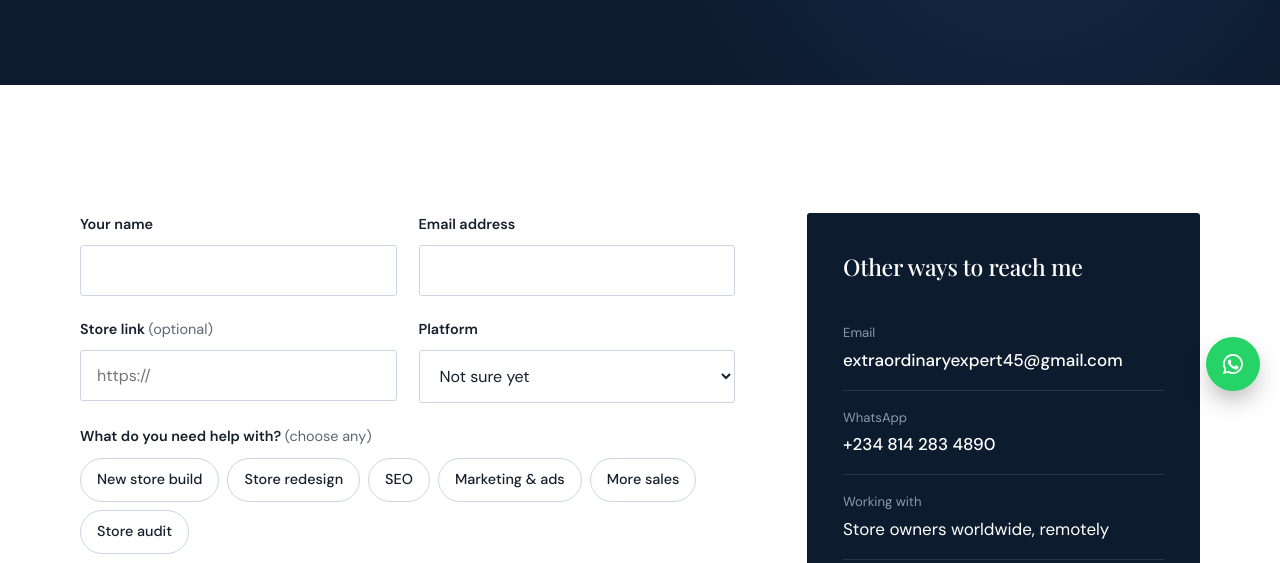
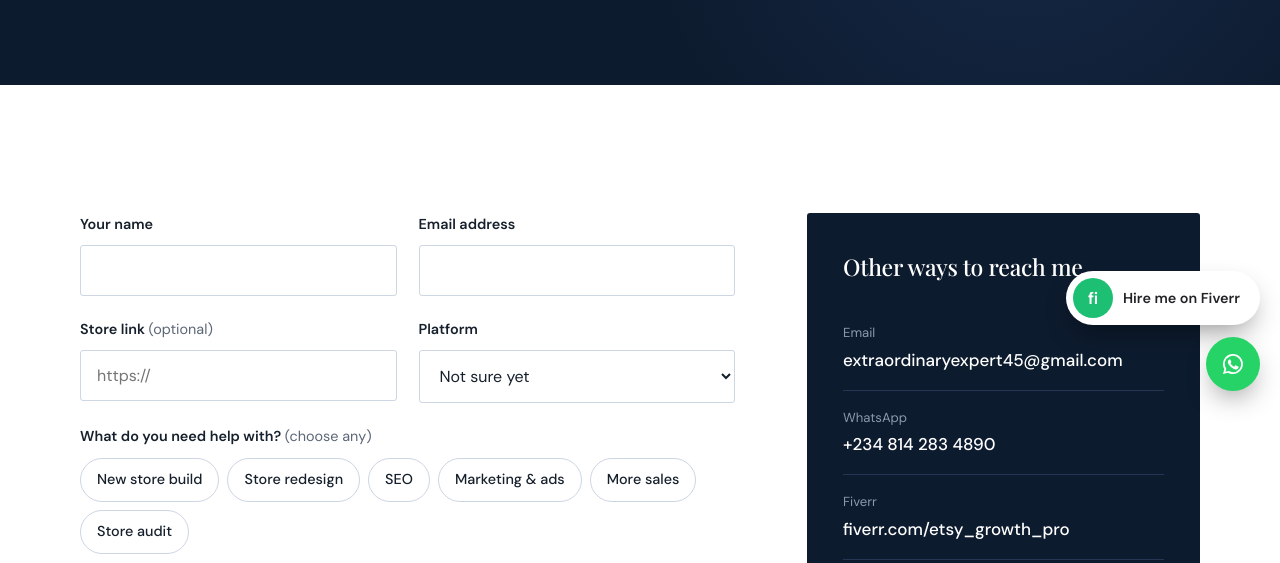
Before and after one commit to ecomgrowthpro/ecomgrowthpro.github.io, a plain HTML site: page contact.html in a window 1280 px wide. Shown: the part 389-952 px from the top of the page. Drawn offline with nearby package versions, Linux system fonts and the light colour scheme; a web font is replaced by a local one.

Commit message:
Add Fiverr button and links
Co-Authored-By: Claude Opus 5.5 <noreply@anthropic.com>
Claude-Session: https://claude.ai/code/session_018GTajF4gVAoungKtsmMjzM

```diff
--- a/assets/css/style.css
+++ b/assets/css/style.css
@@ -756,3 +756,22 @@ body.menu-open { overflow: hidden; }
 .award-badges { display: flex; flex-wrap: wrap; gap: 12px; margin-top: 28px; }
 .award-badge { display: flex; gap: 12px; align-items: center; border: 1px solid var(--line-dark); border-radius: 40px; padding: 8px 18px 8px 10px; font-size: .9rem; }
 .award-badge i { width: 30px; height: 30px; border-radius: 50%; background: var(--gold); color: var(--white); display: grid; place-items: center; font-style: normal; font-weight: 700; font-size: .75rem; }
+
+/* Fiverr floating button, stacked above WhatsApp */
+.fiverr-float {
+  position: fixed; right: 20px; bottom: 86px; z-index: 90;
+  display: flex; align-items: center; gap: 10px; height: 54px; padding: 0 20px 0 7px;
+  background: #FFFFFF; color: #222325; border-radius: 40px; text-decoration: none;
+  font: 600 .9rem var(--sans); box-shadow: 0 12px 28px -8px rgba(0,0,0,.45);
+  transition: transform .25s var(--ease);
+}
+.fiverr-float:hover { transform: translateY(-3px); }
+.fiverr-float .fi {
+  width: 40px; height: 40px; border-radius: 50%; background: #1DBF73; color: #FFFFFF;
+  display: grid; place-items: center; font: 700 1.05rem/1 var(--sans); letter-spacing: -.02em;
+}
+@media (max-width: 640px) {
+  .fiverr-float { padding: 0; width: 54px; justify-content: center; background: #1DBF73; }
+  .fiverr-float .fi { width: auto; height: auto; background: none; font-size: 1.25rem; }
+  .fiverr-float .fl { display: none; }
+}
--- a/assets/js/main.js
+++ b/assets/js/main.js
@@ -6,7 +6,8 @@
 const SITE = {
   email: "extraordinaryexpert45@gmail.com", // your business email
   whatsapp: "2348142834890",                // WhatsApp number, country code first, digits only
-  whatsappDisplay: "+234 814 283 4890"      // how the number is shown on the page
+  whatsappDisplay: "+234 814 283 4890",     // how the number is shown on the page
+  fiverr: "https://www.fiverr.com/etsy_growth_pro"  // your Fiverr profile
 };
 
 (function () {
@@ -22,6 +23,11 @@ const SITE = {
     el.target = "_blank";
     el.rel = "noopener";
     if (el.hasAttribute("data-show")) el.textContent = SITE.whatsappDisplay;
+  });
+  document.querySelectorAll("[data-fiverr]").forEach(function (el) {
+    el.href = SITE.fiverr;
+    el.target = "_blank";
+    el.rel = "noopener";
   });
   document.querySelectorAll("[data-year]").forEach(function (el) {
     el.textContent = new Date().getFullYear();
--- a/contact.html
+++ b/contact.html
@@ -101,6 +101,7 @@
       <ul>
         <li><small>Email</small><a data-email data-show href="#">Email</a></li>
         <li><small>WhatsApp</small><a data-whatsapp data-show href="#">WhatsApp</a></li>
+        <li><small>Fiverr</small><a data-fiverr href="https://www.fiverr.com/etsy_growth_pro">fiverr.com/etsy_growth_pro</a></li>
         <li><small>Working with</small><span>Store owners worldwide, remotely</span></li>
         <li><small>Response time</small><span>Usually within one working day</span></li>
       </ul>
@@ -153,6 +154,7 @@
         <ul>
           <li><a data-email data-show href="#">Email</a></li>
           <li><a data-whatsapp href="#">WhatsApp</a></li>
+          <li><a data-fiverr href="https://www.fiverr.com/etsy_growth_pro">Hire me on Fiverr</a></li>
           <li><a href="contact.html">Book a consultation</a></li>
         </ul>
       </div>
@@ -163,6 +165,9 @@
     </div>
   </div>
 </footer>
+<a class="fiverr-float" data-fiverr href="https://www.fiverr.com/etsy_growth_pro" aria-label="Hire me on Fiverr">
+  <span class="fi" aria-hidden="true">fi</span><span class="fl">Hire me on Fiverr</span>
+</a>
 <a class="wa-float" data-whatsapp href="#" aria-label="Chat on WhatsApp">
   <svg width="24" height="24" viewBox="0 0 24 24" fill="currentColor" aria-hidden="true"><path d="M12 2a10 10 0 0 0-8.6 15.1L2 22l5-1.3A10 10 0 1 0 12 2Zm0 18.2a8.2 8.2 0 0 1-4.2-1.1l-.3-.2-3 .8.8-2.9-.2-.3A8.2 8.2 0 1 1 12 20.2Zm4.5-6.1c-.2-.1-1.5-.7-1.7-.8-.2-.1-.4-.1-.6.1l-.8 1c-.1.2-.3.2-.5.1a6.7 6.7 0 0 1-3.3-2.9c-.3-.4.3-.4.7-1.4.1-.2 0-.3 0-.4l-.8-1.8c-.2-.5-.4-.4-.6-.4h-.5a1 1 0 0 0-.7.3 3 3 0 0 0-.9 2.2 5.2 5.2 0 0 0 1.1 2.7 11.8 11.8 0 0 0 4.5 4c1.7.7 2.3.8 3.2.6a2.7 2.7 0 0 0 1.8-1.3 2.2 2.2 0 0 0 .1-1.3c0-.1-.2-.2-.5-.3Z"/></svg>
 </a>
```
Also changed, not shown: about.html (+4 -0 lines), achievements.html (+4 -0 lines), etsy.html (+4 -0 lines), index.html (+4 -0 lines), portfolio.html (+4 -0 lines), services.html (+4 -0 lines), shopify.html (+4 -0 lines).
